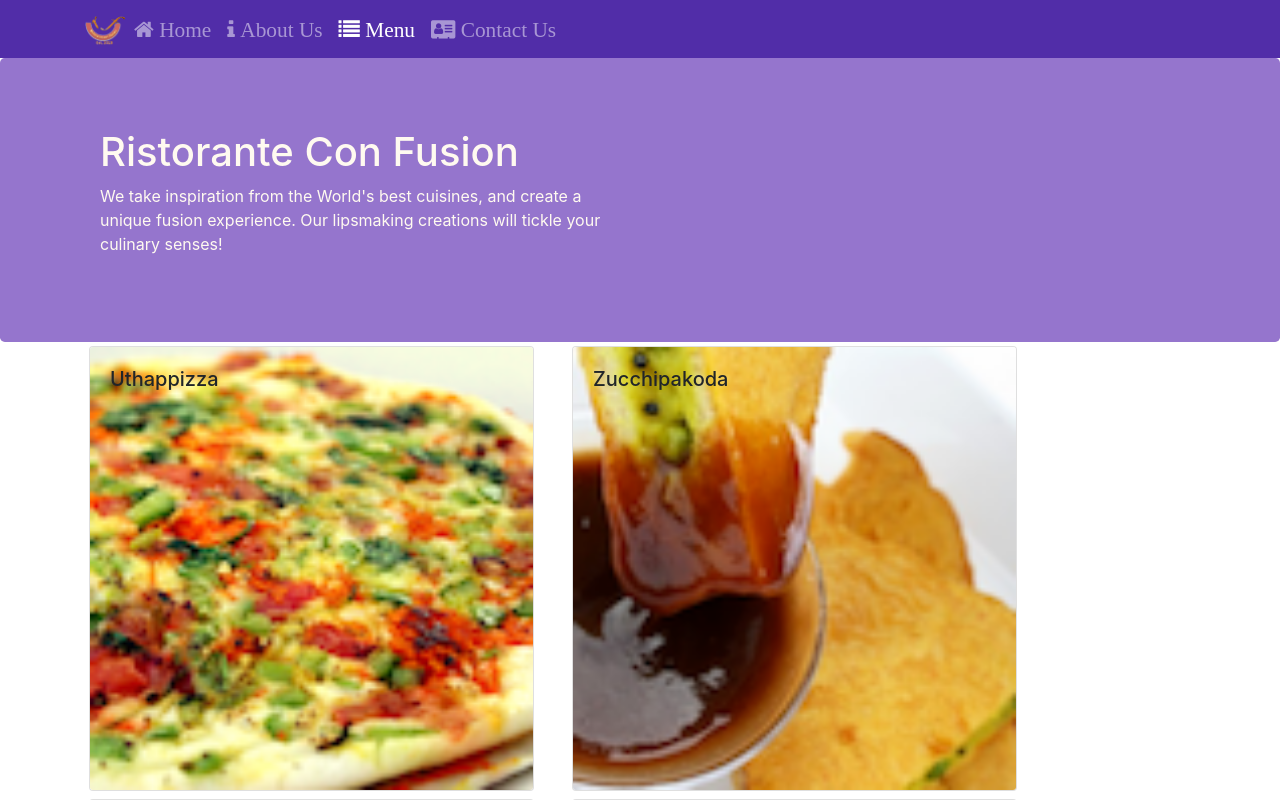
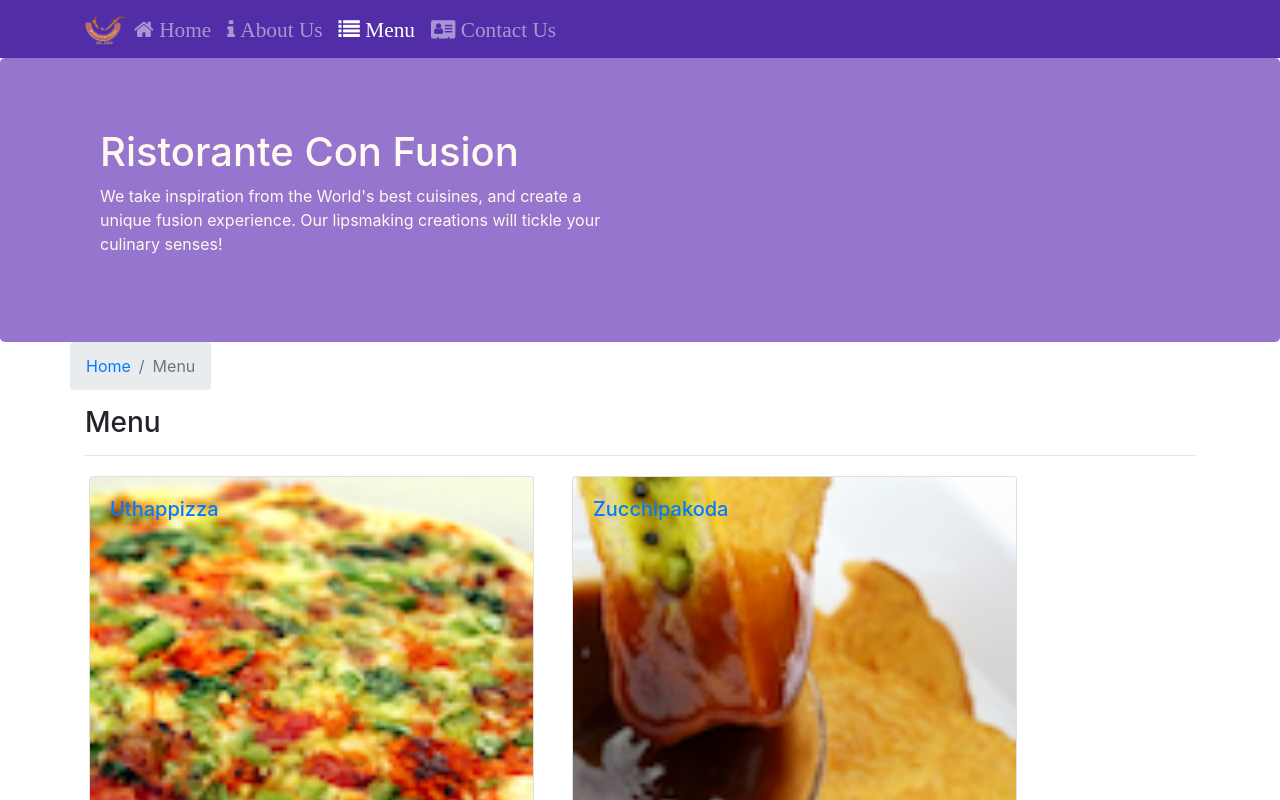
Before and after one commit to Bhushan-Thombre/Frontend-Web-Development-React, a React (Create React App) app: page /menu in a window 1280 px wide. Shown: the top 800 px of the page. Built offline with nearby package versions, Linux system fonts and the light colour scheme.

Commit message:
Single Page Applications Part 2

```diff
--- a/src/components/ContactComponent.js
+++ b/src/components/ContactComponent.js
@@ -1,8 +1,22 @@
 import React from 'react';
+import { Breadcrumb, BreadcrumbItem } from 'reactstrap';
+import { Link } from 'react-router-dom';
 
 function Contact(props) {
     return(
         <div className="container">
+        <div className="row">
+                    <Breadcrumb>
+                        <BreadcrumbItem>
+                            <Link to='/home'>Home</Link>
+                        </BreadcrumbItem>
+                        <BreadcrumbItem active>Contact Us</BreadcrumbItem>
+                    </Breadcrumb>
+                    <div className="col-12">
+                        <h3>Contact Us</h3>
+                        <hr />
+                    </div>
+                </div>
             <div className="row row-content">
                 <div className="col-12">
                 <h3>Location Information</h3>
--- a/src/components/DishdetailComponent.js
+++ b/src/components/DishdetailComponent.js
@@ -1,6 +1,6 @@
 import React from "react";
-import { Card, CardImg, CardText, CardBody, CardTitle } from "reactstrap";
-
+import { Card, CardImg, CardText, CardBody, CardTitle, Breadcrumb, BreadcrumbItem } from "reactstrap";
+import { Link } from 'react-router-dom';
 
 
 
@@ -29,41 +29,34 @@
     }
 
     function RenderComments({comments}){
-        if (comments == null) {
-            return (<div></div>)
-        }
-        const cmnts = comments.map(comment => {
+        if (comments != null) {
+            return  (
+                <div className="col-12 col-md-5 m-1">
+                    <h4>Comments</h4>
+                    <ul className="list-unstyled">
+                        {comments.map((comment) => {
                             return (
                                 <li key={comment.id}>
-                    <p>{comment.comment}</p>
-                    <p>-- {comment.author},
-                    &nbsp;
-                    {new Intl.DateTimeFormat('en-US', {
-                        year: 'numeric',
-                        month: 'short',
-                        day: '2-digit'
-                    }).format(new Date(Date.parse(comment.date)))}
-                    </p>
+                                <p>{}comment.comment</p>
+                                <p>-- {comment.author} , {new Intl.DateTimeFormat('en-US', {year: 'numeric', month: 'short',  day: '2-digit' }).format(new Date(Date.parse(comment.date)))}</p>
                             </li>
-            )
-        })
+                            );
+                        })}
+                    </ul>
+                </div>
+            );
+        }else {
             return (
-            <div className='col-12 col-md-5 m-1'>
-                <h4> Comments </h4>
-                <ul className='list-unstyled'>
-                    {cmnts}
-                </ul>
-
-            </div>
-        )
+                <div></div>
+            );
         }
 
-
-    const DishDetail = (props) => {
+    }
 
 
 
 
+    const DishDetail = (props) => {
 
         if (props.dish == null) {
             return (<div></div>);
@@ -71,11 +64,23 @@
 
 
         const dishItem = <RenderDish dish={props.dish} />;
-        const dishComment = <RenderComments comments={props.dish.comments} />;
+        const dishComment = <RenderComments comments={props.comments} />;
 
 
         return (
             <div className="container">
+                <div className="row">
+                    <Breadcrumb>
+                        <BreadcrumbItem>
+                            <Link to='/menu'>Menu</Link>
+                        </BreadcrumbItem>
+                        <BreadcrumbItem active>{props.dish.name}</BreadcrumbItem>
+                    </Breadcrumb>
+                    <div className="col-12">
+                        <h3>{props.dish.name}</h3>
+                        <hr />
+                    </div>
+                </div>
                 <div className='row'>
                     {dishItem}
                     {dishComment}
--- a/src/components/MainComponent.js
+++ b/src/components/MainComponent.js
@@ -36,12 +36,21 @@
       );
     }
 
+    const DishWithId = ({match}) => {
+      return (
+        <DishDetail dish={this.state.dishes.filter((dish) => dish.id === parseInt(match.params.dishId,10))[0]}
+          comments={this.state.comments.filter((comment) => comment.dishId === parseInt(match.params.dishId,10))}
+        />
+      );
+    }
+
     return(
       <div>
         <Header />
         <Switch>
           <Route path="/home" component={HomePage} />
           <Route exact path="/menu" component={() => <Menu dishes={this.state.dishes} />} />
+          <Route path="/menu/:dishId" component={DishWithId} />
           <Route exact path="/contactus" component={Contact} />
           <Redirect to="/home" />
         </Switch>
--- a/src/components/MenuComponent.js
+++ b/src/components/MenuComponent.js
@@ -1,15 +1,18 @@
 import React from "react";
-import { Card, CardImg, CardImgOverlay, CardTitle  } from "reactstrap";
+import { Card, CardImg, CardImgOverlay, CardTitle, Breadcrumb, BreadcrumbItem  } from "reactstrap";
+import { Link } from 'react-router-dom';
 
 
 
     function RenderMenuItem({dish, onClick}) {
         return (
-            <Card onClick={() => onClick(dish.id)} >
+            <Card>
+            <Link to={`/menu/${dish.id}`} >
                 <CardImg width="100%" src={ dish.image } alt={ dish.name } />
                 <CardImgOverlay>
                     <CardTitle> { dish.name }</CardTitle>
                 </CardImgOverlay>
+            </Link>
             </Card>
         );
     }
@@ -20,13 +23,25 @@
         const menu = props.dishes.map((dish) => {
             return (
                 <div key={ dish.id } className="col-12 col-md-5 m-1">
-                    <RenderMenuItem dish={dish} onClick={props.onClick} />
+                    <RenderMenuItem dish={dish} />
                 </div>
             );
         });
 
         return(
             <div className="container">
+            <div className="row">
+                <Breadcrumb>
+                    <BreadcrumbItem>
+                        <Link to='/home'>Home</Link>
+                    </BreadcrumbItem>
+                    <BreadcrumbItem active>Menu</BreadcrumbItem>
+                </Breadcrumb>
+                <div className="col-12">
+                    <h3>Menu</h3>
+                    <hr />
+                </div>
+            </div>
                 <div className="row">
                     { menu }
                 </div>
```
Lines whose indentation alone changed are shown as unchanged.
